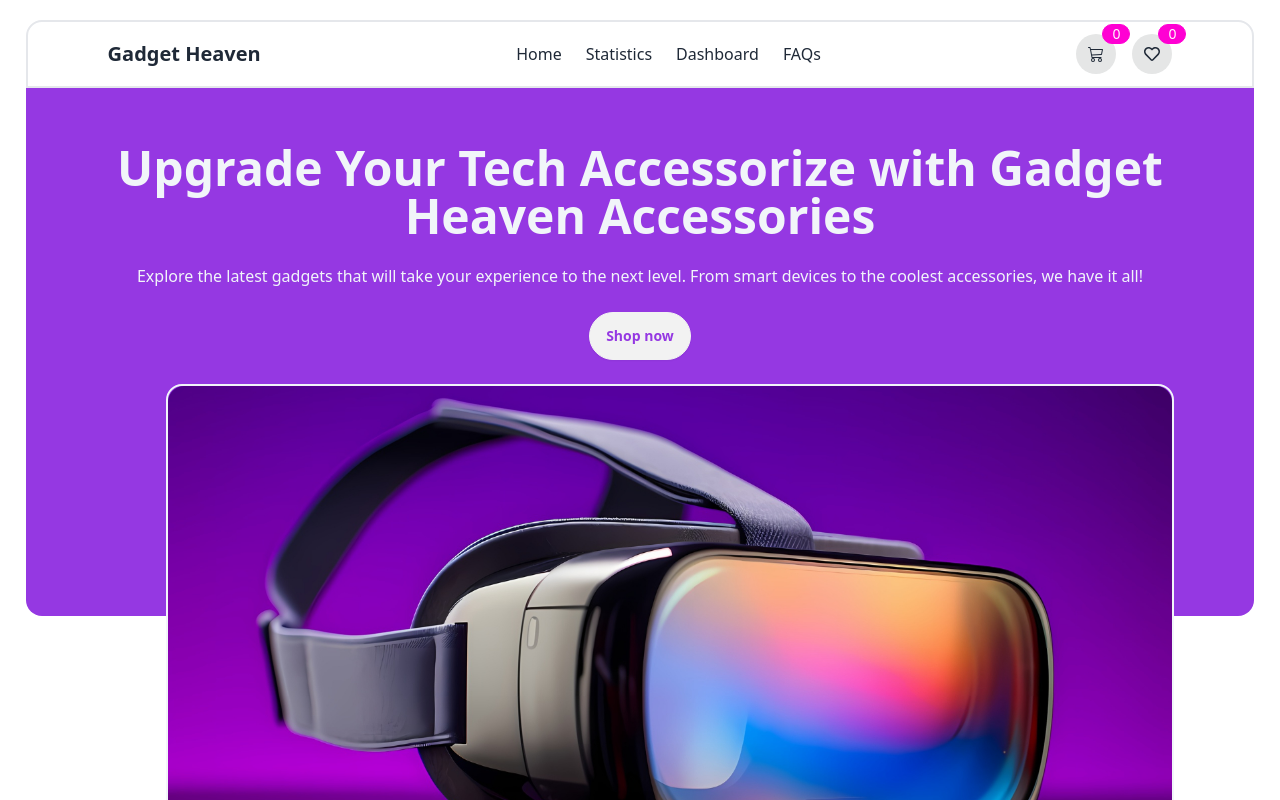
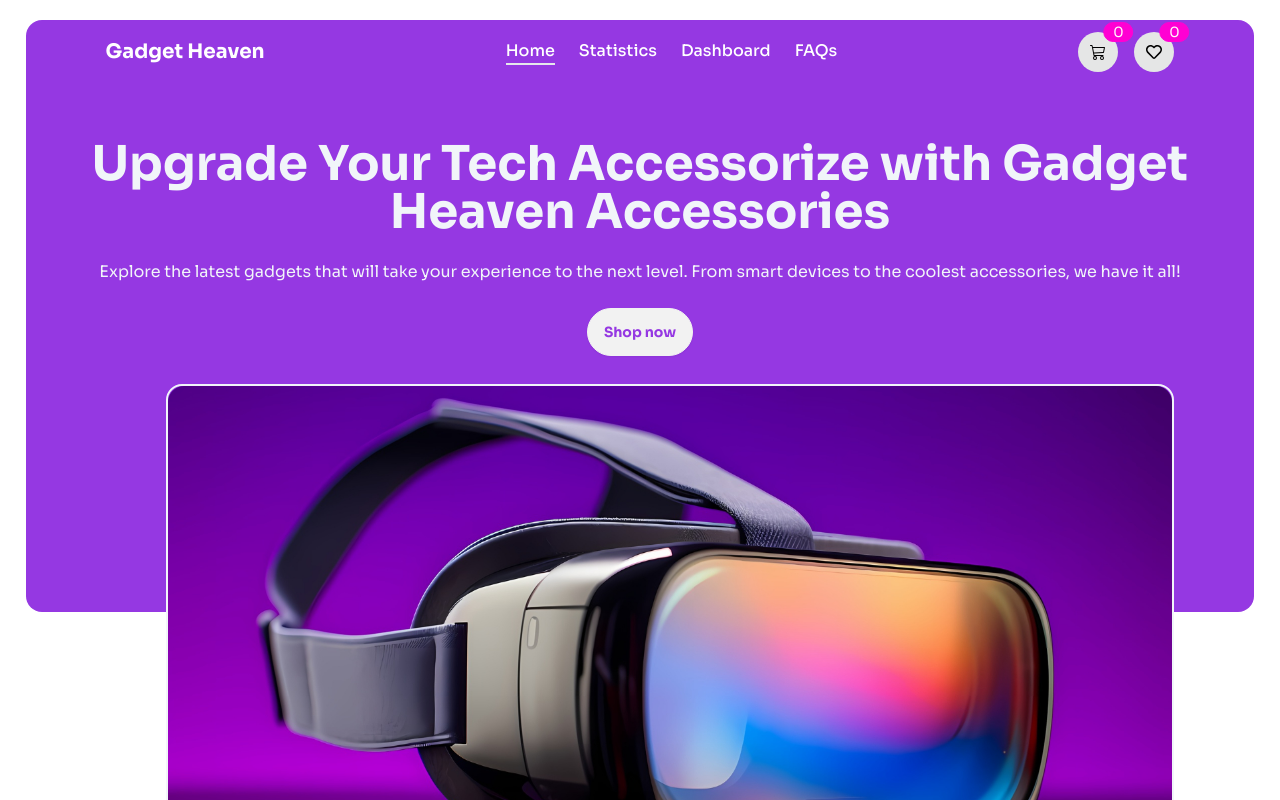
Before and after one commit to mushayed/Gadget-heaven, a React (Vite) app: page / in a window 1280 px wide. Shown: the top 800 px of the page. Built offline with nearby package versions, Linux system fonts and the light colour scheme.

Commit message:
Different navbar background color is added

```diff
--- a/index.html
+++ b/index.html
@@ -6,7 +6,7 @@
     <meta name="viewport" content="width=device-width, initial-scale=1.0" />
     <title>Vite + React</title>
   </head>
-  <body>
+  <body class="sora-font">
     <div id="root"></div>
     <script type="module" src="/src/main.jsx"></script>
   </body>
--- a/src/App.css
+++ b/src/App.css
@@ -1,3 +1,15 @@
+@import url('https://fonts.googleapis.com/css2?family=Sora:wght@100..800&display=swap');
+
+
+.sora-font {
+  font-family: "Sora", sans-serif;
+  font-optical-sizing: auto;
+}
+
+#navbar a.active {
+  color: #9538E2;
+}
+
 ol {
   list-style-type: decimal;
 }
--- a/src/Components/Cart/Cart.jsx
+++ b/src/Components/Cart/Cart.jsx
@@ -1,7 +1,25 @@
+import { useContext } from "react";
 import { TiDeleteOutline } from "react-icons/ti";
+import { ProductsContext } from "../Root/Root";
 
 const Cart = ({product}) => {
-    const {product_image, product_title, description, price} = product;
+    const {product_id, product_image, product_title, description, price} = product;
+
+    const { cart, setCart, totalPrice, setTotalPrice, setWishlist, wishlist } = useContext(ProductsContext);
+
+    const removeCart = () => {
+        const index = cart.indexOf(product_id);
+
+        if (index !== -1) {
+            const updatedCartList = [
+                ...cart.slice(0, index),
+                ...cart.slice(index + 1)
+            ];
+            setCart(updatedCartList);
+
+            setTotalPrice(totalPrice - price);
+        }
+    }
 
     return (
         <div className="flex flex-col md:flex-row items-center md:items-stretch justify-start p-8 border-2 rounded-2xl">
@@ -11,7 +29,7 @@ const Cart = ({product}) => {
             <div className="flex flex-col justify-between w-full gap-2">
                 <div className="flex justify-between">
                     <h3 className="text-2xl font-semibold">{product_title}</h3>
-                    <button className="text-3xl text-red-600"><TiDeleteOutline /></button>
+                    <button onClick={removeCart} className="text-3xl text-red-600"><TiDeleteOutline /></button>
                 </div>
                 <p>{description}</p>
                 <h3 className="text-xl font-semibold">Price: $ {price}</h3>
--- a/src/Components/Home/Home.jsx
+++ b/src/Components/Home/Home.jsx
@@ -23,8 +23,8 @@ const Home = () => {
           Shop now
         </button>
       </div>
-      <div className="w-[80%] h-[19rem] lg:w-[63rem] lg:h-[33rem] md:h-[22rem] border-2 border-slate-100 rounded-2xl absolute lg:top-96 lg:left-[13%] md:top-[25rem]
-      md:left-[11%] top-[36rem] left-[10%]">
+      <div className="w-[80%] h-[19rem] lg:w-[63rem] lg:h-[33rem] md:h-[22rem] border-2 border-slate-100 rounded-2xl absolute lg:top-96 lg:left-[13%] md:top-[29rem]
+      md:left-[11%] top-[42rem] left-[10%]">
         <img className='w-full h-full object-cover rounded-2xl' src={banner} alt="" />
       </div>
 
--- a/src/Components/Navbar/Navbar.jsx
+++ b/src/Components/Navbar/Navbar.jsx
@@ -1,5 +1,5 @@
 import React, { useContext, useState } from "react";
-import { NavLink } from "react-router-dom";
+import { NavLink, useLocation } from "react-router-dom";
 import { BsCart3 } from "react-icons/bs";
 import { FaRegHeart } from "react-icons/fa";
 import { FiMenu } from "react-icons/fi";
@@ -13,31 +13,41 @@ const Navbar = () => {
     setIsOpen(!isOpen);
   };
 
-  const {cart, wishlist} = useContext(ProductsContext);
+  const { cart, wishlist } = useContext(ProductsContext);
+
+  const location = useLocation();
+  const isHomePage = location.pathname === "/";
 
   return (
-    <nav className="border-2 flex items-center justify-between w-[96%] mx-auto mt-5 rounded-t-2xl px-2 md:px-5 lg:px-20 py-3 relative">
+    <nav
+      id="navbar"
+      className={`flex items-center justify-between w-[96%] mx-auto mt-5 rounded-t-2xl px-2 md:px-5 lg:px-20 py-3 relative ${isHomePage ? 'bg-[#9538E2] text-[#FFFFFF]' : 'bg-[#FFFFFF] text-black'}`}
+    >
       <div className="font-bold text-xl">
         <h4>Gadget Heaven</h4>
       </div>
 
       <div className="hidden md:flex gap-6 text-base font-medium">
-        <NavLink to='/'>Home</NavLink>
-        <NavLink to='/statistics'>Statistics</NavLink>
-        <NavLink to='/dashboard'>Dashboard</NavLink>
-        <NavLink to='/faqs'>FAQs</NavLink>
+        <NavLink to="/" className={({isActive}) => isActive ? 'text-white border-b-2' : ''}>Home</NavLink>
+        <NavLink to="/statistics">Statistics</NavLink>
+        <NavLink to="/dashboard">Dashboard</NavLink>
+        <NavLink to="/faqs">FAQs</NavLink>
       </div>
 
       <div className="hidden md:flex gap-4">
         <div className="indicator">
-          <span className="indicator-item badge badge-secondary">{cart.length}</span>
-          <div className="bg-base-300 grid h-10 w-10 rounded-full place-items-center">
+          <span className="indicator-item badge badge-secondary">
+            {cart.length}
+          </span>
+          <div className="text-black bg-base-300 grid h-10 w-10 rounded-full place-items-center">
             <BsCart3 />
           </div>
         </div>
         <div className="indicator">
-          <span className="indicator-item badge badge-secondary">{wishlist.length}</span>
-          <div className="bg-base-300 grid h-10 w-10 rounded-full place-items-center">
+          <span className="indicator-item badge badge-secondary">
+            {wishlist.length}
+          </span>
+          <div className="text-black bg-base-300 grid h-10 w-10 rounded-full place-items-center">
             <FaRegHeart />
           </div>
         </div>
@@ -50,20 +60,32 @@ const Navbar = () => {
       </div>
 
       {isOpen && (
-        <div className="absolute top-full right-0 mt-2 w-full bg-white shadow-lg rounded-b-2xl p-5 flex flex-col items-center md:hidden z-10">
-          <NavLink to='/' className="py-2">Home</NavLink>
-          <NavLink to='/statistics' className="py-2">Statistics</NavLink>
-          <NavLink to='/dashboard' className="py-2">Dashboard</NavLink>
-          <NavLink to='/faqs' className="py-2">FAQs</NavLink>
+        <div className="absolute top-full right-0 mt-2 w-full bg-white shadow-lg rounded-b-2xl p-5 flex flex-col items-center md:hidden z-10 text-black">
+          <NavLink to="/" className="py-2">
+            Home
+          </NavLink>
+          <NavLink to="/statistics" className="py-2">
+            Statistics
+          </NavLink>
+          <NavLink to="/dashboard" className="py-2">
+            Dashboard
+          </NavLink>
+          <NavLink to="/faqs" className="py-2">
+            FAQs
+          </NavLink>
           <div className="flex gap-4 mt-4">
             <div className="indicator">
-              <span className="indicator-item badge badge-secondary">{cart.length}</span>
+              <span className="indicator-item badge badge-secondary">
+                {cart.length}
+              </span>
               <div className="bg-base-300 grid h-10 w-10 rounded-full place-items-center">
                 <BsCart3 />
               </div>
             </div>
             <div className="indicator">
-              <span className="indicator-item badge badge-secondary">{wishlist.length}</span>
+              <span className="indicator-item badge badge-secondary">
+                {wishlist.length}
+              </span>
               <div className="bg-base-300 grid h-10 w-10 rounded-full place-items-center">
                 <FaRegHeart />
               </div>
--- a/src/Components/Wishlist/Wishlist.jsx
+++ b/src/Components/Wishlist/Wishlist.jsx
@@ -8,7 +8,7 @@ const Wishlist = ({ product }) => {
   const { product_id, product_image, product_title, description, price } =
     product;
 
-  const { cart, setCart, totalPrice, setTotalPrice } =
+  const { cart, setCart, totalPrice, setTotalPrice, setWishlist, wishlist } =
     useContext(ProductsContext);
 
   const addToCart = () => {
@@ -26,7 +26,16 @@ const Wishlist = ({ product }) => {
       theme: "light",
       transition: Bounce,
     });
+
+
+    const updatedWishlist = wishlist.filter(id => id !== product_id);
+    setWishlist(updatedWishlist);
   };
+
+  const removeWishlist = () => {
+    const updatedWishlist = wishlist.filter(id => id !== product_id);
+    setWishlist(updatedWishlist);
+  }
 
   return (
     <div className="flex flex-col md:flex-row items-center md:items-stretch justify-start p-8 border-2 rounded-2xl">
@@ -40,7 +49,7 @@ const Wishlist = ({ product }) => {
       <div className="flex flex-col justify-between w-full gap-2">
         <div className="flex justify-between">
           <h3 className="text-2xl font-semibold">{product_title}</h3>
-          <button className="text-3xl text-red-600">
+          <button onClick={removeWishlist} className="text-3xl text-red-600">
             <TiDeleteOutline />
           </button>
         </div>
```
